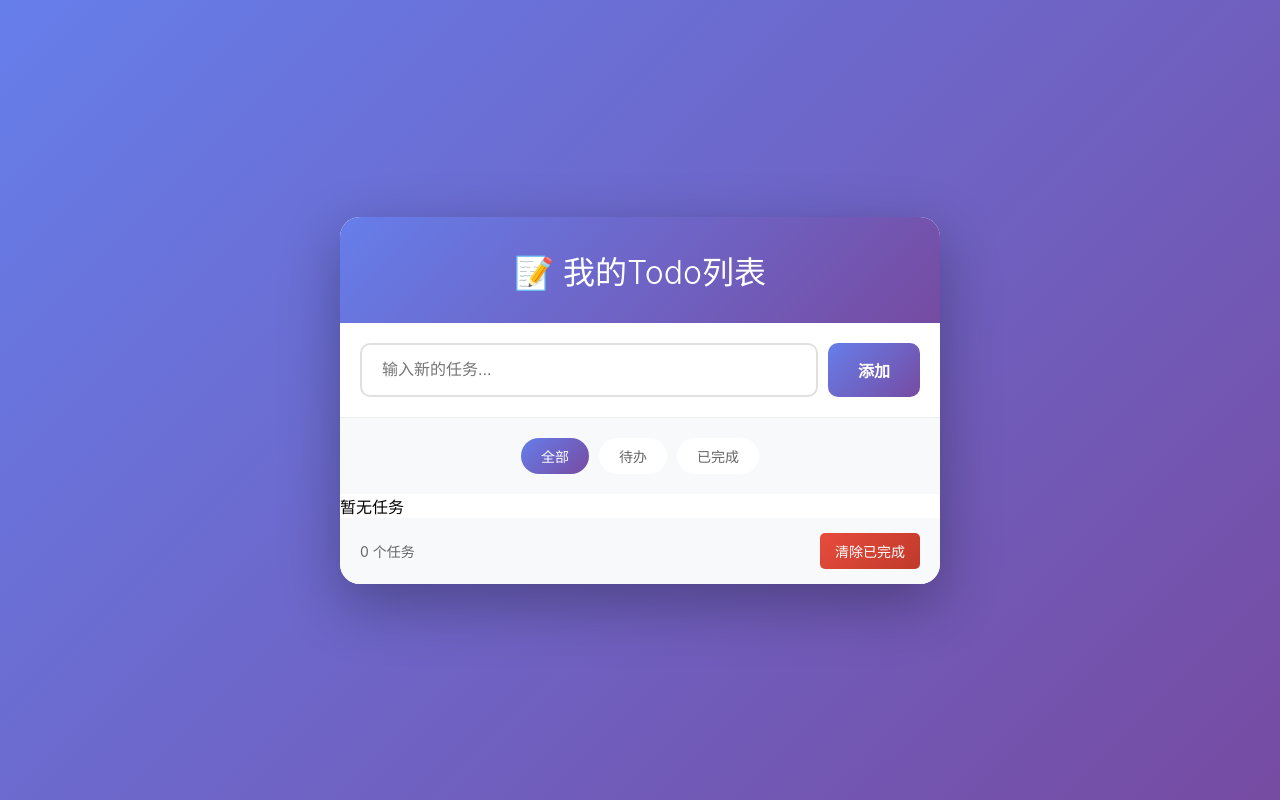
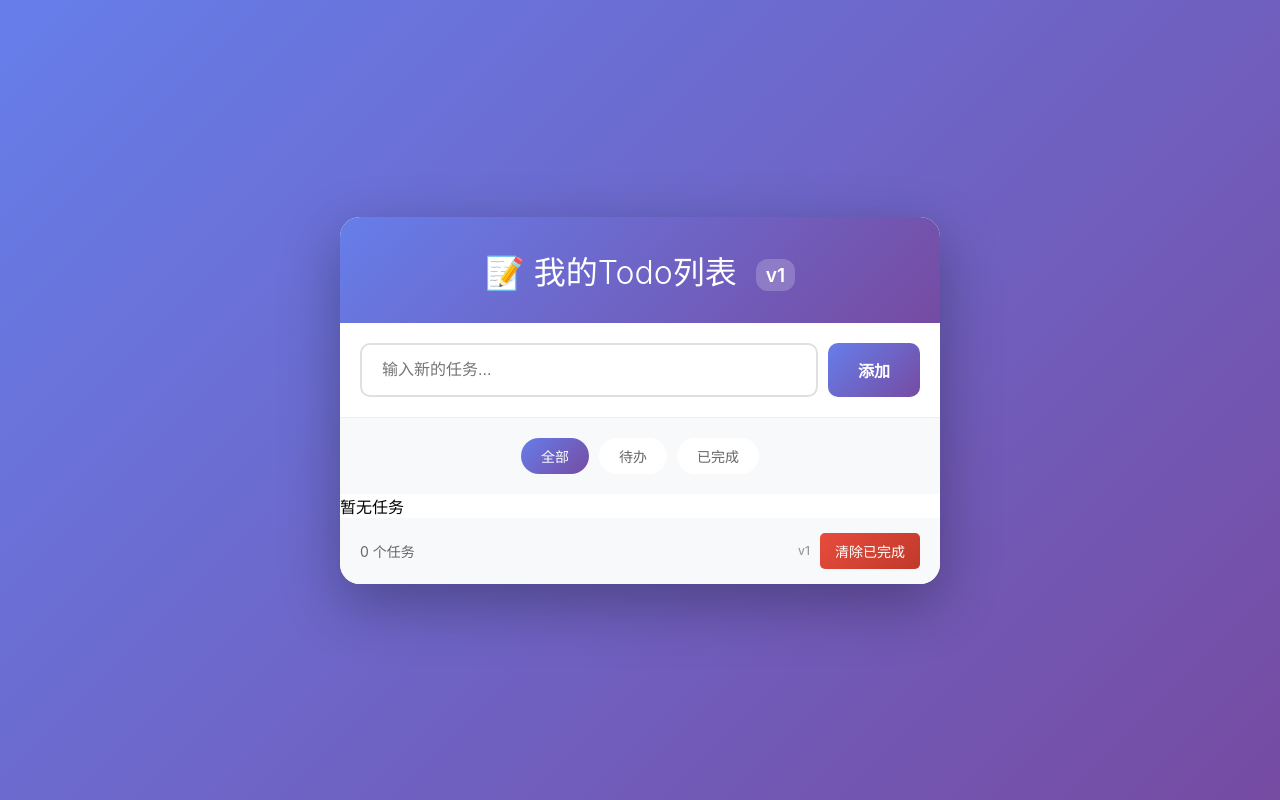
Before and after one commit to gaogao7788414-del/git3, a plain HTML site: page index.html in a window 1280 px wide. Drawn offline with Linux system fonts and the light colour scheme.

Commit message:
更新为v1版本，添加版本标识

```diff
--- a/index.html
+++ b/index.html
@@ -3,13 +3,13 @@
 <head>
     <meta charset="UTF-8">
     <meta name="viewport" content="width=device-width, initial-scale=1.0">
-    <title>Todo列表</title>
+    <title>Todo列表 v1</title>
     <link rel="stylesheet" href="styles.css">
 </head>
 <body>
     <div class="container">
         <div class="todo-app">
-            <h1>📝 我的Todo列表</h1>
+            <h1>📝 我的Todo列表 <span class="version-badge">v1</span></h1>
 
             <div class="input-section">
                 <input type="text" id="todoInput" placeholder="输入新的任务..." class="todo-input">
@@ -26,7 +26,10 @@
 
             <div class="footer">
                 <span id="taskCount">0 个任务</span>
-                <button id="clearCompleted" class="clear-btn">清除已完成</button>
+                <div class="footer-right">
+                    <span class="version-text">v1</span>
+                    <button id="clearCompleted" class="clear-btn">清除已完成</button>
+                </div>
             </div>
         </div>
     </div>
--- a/styles.css
+++ b/styles.css
@@ -223,6 +223,29 @@ h1 {
     font-size: 14px;
 }
 
+.footer-right {
+    display: flex;
+    align-items: center;
+    gap: 10px;
+}
+
+.version-badge {
+    display: inline-block;
+    background: rgba(255, 255, 255, 0.2);
+    padding: 4px 10px;
+    border-radius: 12px;
+    font-size: 0.6em;
+    font-weight: 600;
+    margin-left: 10px;
+    vertical-align: middle;
+}
+
+.version-text {
+    color: #999;
+    font-size: 12px;
+    font-weight: 500;
+}
+
 .clear-btn {
     background: linear-gradient(135deg, #e74c3c 0%, #c0392b 100%);
     color: white;
```
Also changed, not shown: 1 other file.
